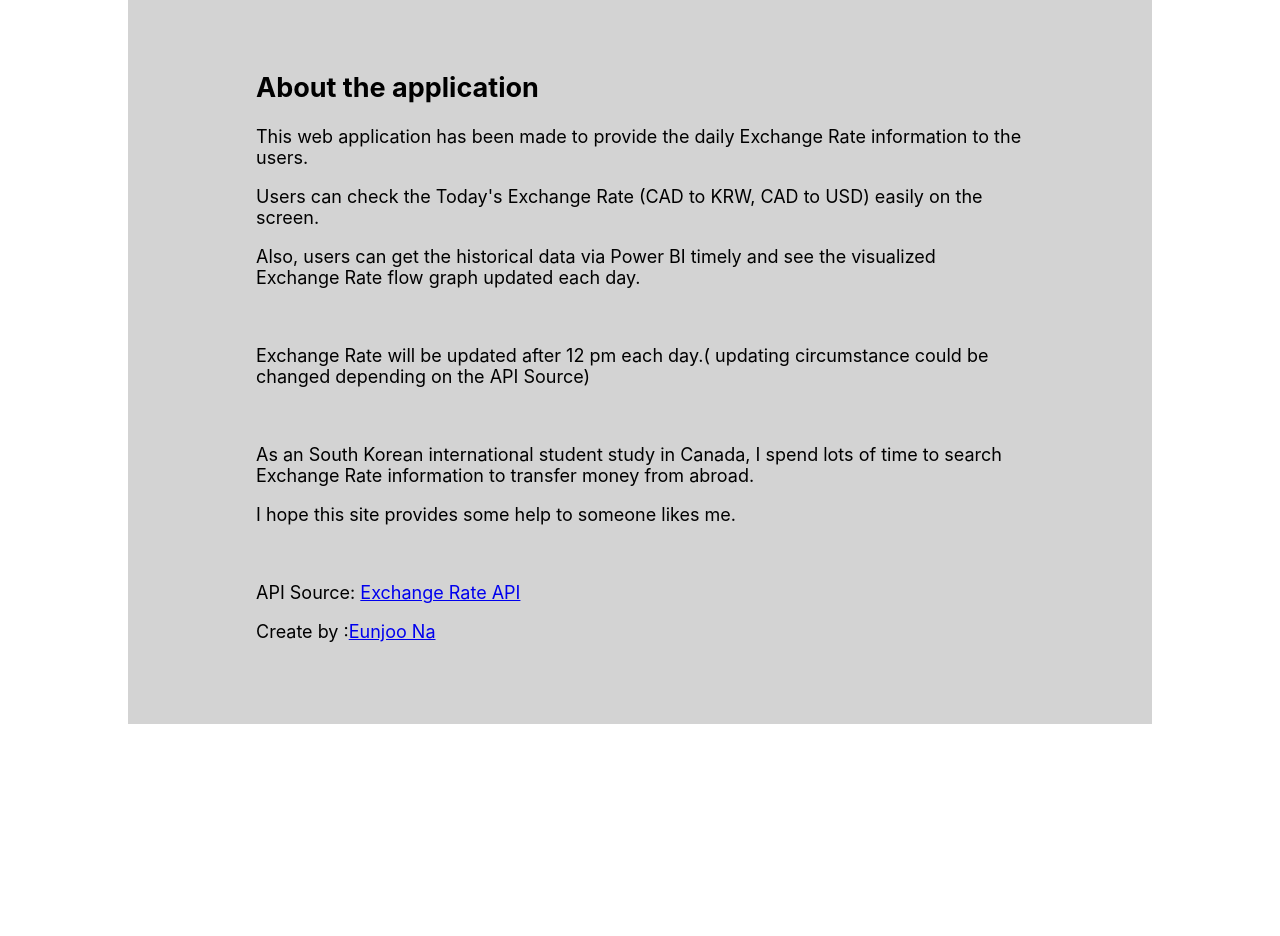
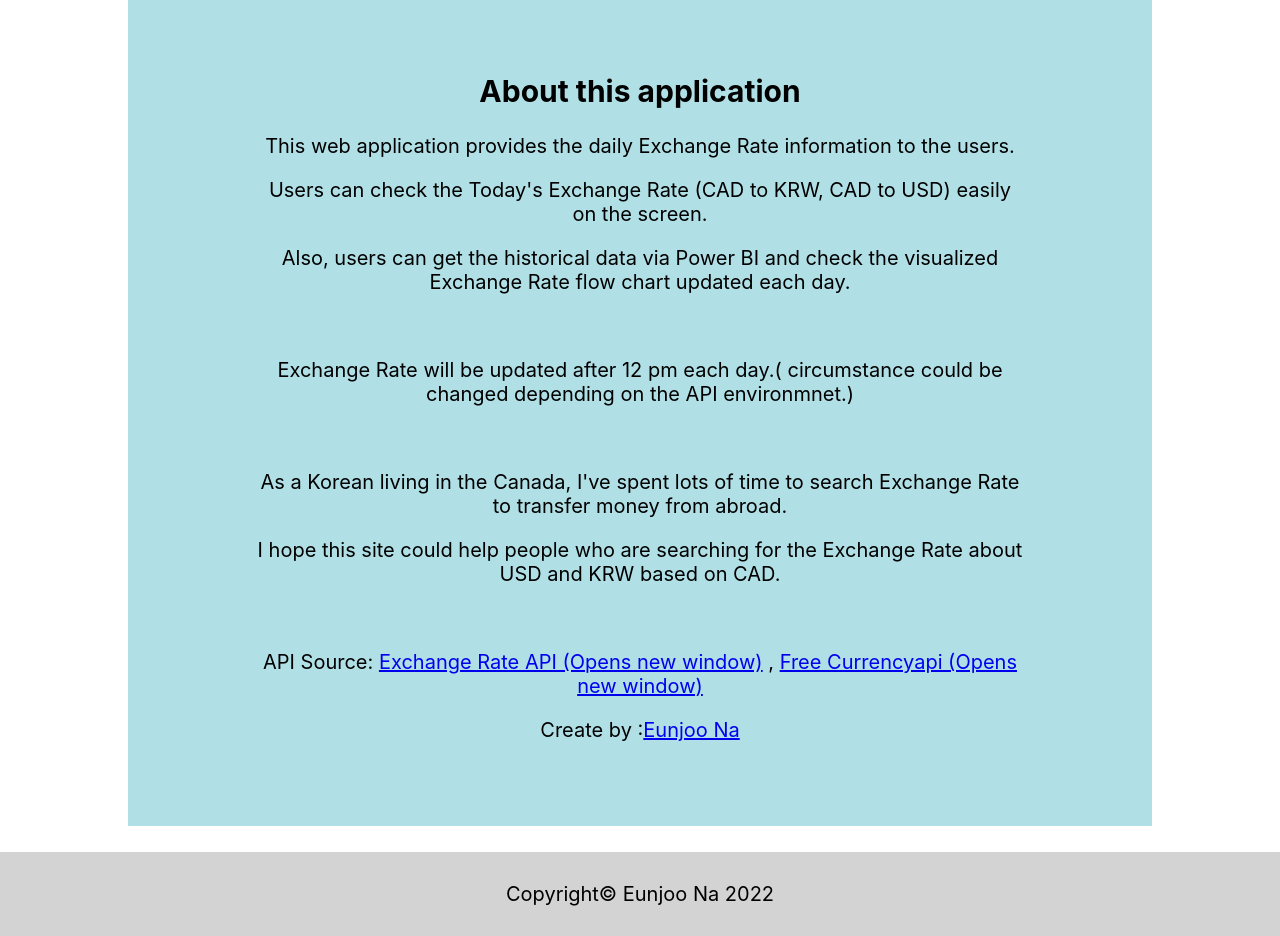
Before and after one commit to dev-eunjoo/Canada-Exchange-Rate-Daily-Dashboard, a React (Create React App) app: page /about in a window 1280 px wide. Shown: the part 640-1576 px from the top of the page. Before the commit the page ends 1390 px from the top, so only its background shows below. Built offline with nearby package versions, Linux system fonts and the light colour scheme.

Commit message:
changed the API

```diff
--- a/src/App.css
+++ b/src/App.css
@@ -3,11 +3,10 @@
 }
 
 body {
-  margin: 0;
   padding: 0;
   font-family: -apple-system, BlinkMacSystemFont, "Segoe UI", Roboto, Oxygen, Ubuntu, Cantarell, "Open Sans", "Helvetica Neue", sans-serif;
-  height: 100%;
-  width: 100%;
+
+  text-align: center;
 }
 
 .loader {
@@ -46,11 +45,14 @@ td {
 
 .graph {
   padding: 30px;
+  margin: auto;
+  width: 75%;
+  height: 90%;
 }
 
 .today {
   text-align: center;
-  background-color: lightskyblue;
+  background-color: powderblue;
   height: 100%;
   display: flex;
   justify-content: center;
@@ -96,7 +98,7 @@ img {
 
 .powerbi_data {
   text-align: center;
-  background-color: lightslategrey;
+  background-color: darkgrey;
   height: 100%;
   display: flex;
   justify-content: center;
--- a/src/routes/About.css
+++ b/src/routes/About.css
@@ -7,11 +7,11 @@ body {
   padding: 0;
   font-family: -apple-system, BlinkMacSystemFont, "Segoe UI", Roboto, Oxygen, Ubuntu, Cantarell, "Open Sans", "Helvetica Neue", sans-serif;
   height: 100%;
-  font-size: large;
+  font-size: 20px;
 }
 
 #introduction {
   margin: 2% 10%;
-  background-color: lightgray;
+  background-color: powderblue;
   padding: 5% 10%;
 }
--- a/src/routes/About.js
+++ b/src/routes/About.js
@@ -5,18 +5,18 @@ function About() {
   return (
     <section className='container'>
       <div id='introduction'>
-        <h2>About the application</h2>
-        <p>This web application has been made to provide the daily Exchange Rate information to the users.</p>
+        <h2>About this application</h2>
+        <p>This web application provides the daily Exchange Rate information to the users.</p>
         <p>Users can check the Today's Exchange Rate (CAD to KRW, CAD to USD) easily on the screen.</p>
-        <p>Also, users can get the historical data via Power BI timely and see the visualized Exchange Rate flow graph updated each day.</p>
+        <p>Also, users can get the historical data via Power BI and check the visualized Exchange Rate flow chart updated each day.</p>
         <br />
-        <p>Exchange Rate will be updated after 12 pm each day.( updating circumstance could be changed depending on the API Source)</p>
+        <p>Exchange Rate will be updated after 12 pm each day.( circumstance could be changed depending on the API environmnet.)</p>
         <br />
-        <p>As an South Korean international student study in Canada, I spend lots of time to search Exchange Rate information to transfer money from abroad.</p>
-        <p>I hope this site provides some help to someone likes me.</p>
+        <p>As a Korean living in the Canada, I've spent lots of time to search Exchange Rate to transfer money from abroad.</p>
+        <p>I hope this site could help people who are searching for the Exchange Rate about USD and KRW based on CAD.</p>
         <br />
         <p>
-          API Source: <a href='https://exchangeratesapi.io/'>Exchange Rate API</a>
+          API Source: <a href='https://exchangeratesapi.io/'>Exchange Rate API (Opens new window)</a> , <a href='https://freecurrencyapi.net/'>Free Currencyapi (Opens new window)</a>
         </p>
         <p>
           Create by :
@@ -25,6 +25,7 @@ function About() {
           </a>
         </p>
       </div>
+      <div className='sign'> Copyright© Eunjoo Na 2022 </div>
     </section>
   );
 }
--- a/src/routes/Home.js
+++ b/src/routes/Home.js
@@ -36,7 +36,7 @@ class Home extends React.Component {
           options={{
             title: {
               display: true,
-              text: "Exchange Rates Graph (CAD to USD) - from 2021.10.01",
+              text: "Exchange Rates Graph (CAD to USD)",
               fontSize: 25
             },
             legend: {
@@ -57,7 +57,7 @@ class Home extends React.Component {
       datasets: [
         {
           label: "Exchange Rate",
-          backgroundColor: "rgba(75,192,192,0.5)",
+          backgroundColor: "lightcyan",
           borderColor: "rgba(0,0,0,1)",
           borderWidth: 2,
           data: datas_krw
@@ -72,7 +72,7 @@ class Home extends React.Component {
           options={{
             title: {
               display: true,
-              text: "Exchange Rates Graph (CAD to KRW) - from 2021.10.01",
+              text: "Exchange Rates Graph (CAD to KRW)",
               fontSize: 25
             },
             legend: {
@@ -95,24 +95,48 @@ class Home extends React.Component {
 
     this.state.reports = today_data;
 
-    const date = today.slice(8, 11);
+    let day = today.slice(8, 11);
 
-    let date_count = 0;
-    if (date.charAt(0) === "0") {
-      date_count = parseInt(date.charAt(1));
+    let month = today.slice(5, 7);
+
+    let month_count = 0;
+    if (month.charAt(0) === "0") {
+      month_count = parseInt(month.charAt(1));
     } else {
-      date_count = parseInt(date);
+      month_count = parseInt(month);
+    }
+
+    let day_count = 0;
+    if (day.charAt(0) === "0") {
+      day_count = parseInt(day.charAt(1));
+    } else {
+      day_count = parseInt(day);
     }
 
     const datas_usa = [];
     const datas_krw = [];
     const dates = [];
 
-    for (var i = 1; i < date_count + 1; i++) {
-      let daily_rate = await axios.get("https://v6.exchangerate-api.com/v6/baeaa176cab9d47e4f3fb8aa/history/CAD/2021/10/" + i);
-      let data_usa = daily_rate.data.conversion_rates.USD;
-      let data_krw = daily_rate.data.conversion_rates.KRW;
-      let date = "2021-10-" + i;
+    let test = await axios.get("https://freecurrencyapi.net/api/v2/historical?apikey=0cfcdd30-7999-11ec-96cb-b78b88907bed&base_currency=CAD&date_from=2022-01-01&date_to=" + today);
+
+    for (let k = 1; k < month_count + 1; k++) {
+      for (var i = 1; i < day_count + 1; i++) {
+        if (k < 10) {
+          month = "0" + k;
+        } else {
+          month = k;
+        }
+
+        if (i < 10) {
+          day = "0" + i;
+        } else {
+          day = i;
+        }
+
+        let date = "2022-" + month + "-" + day;
+        let dataTest = test.data.data[date];
+        let data_usa = dataTest["USD"];
+        let data_krw = dataTest["KRW"];
 
         data_usa = data_usa.toFixed(4);
         data_krw = data_krw.toFixed(4);
@@ -129,6 +153,7 @@ class Home extends React.Component {
       this.setState({
         isLoading: false
       });
+    }
   };
 
   componentDidMount() {
@@ -149,18 +174,19 @@ class Home extends React.Component {
             <Today today={date} krw={reports.KRW} usd={reports.USD} />
             <div className='powerbi_data'>
               <div>
-                <h2 className='powerbi'>Download Exchange Rate Data Record (from 2020.01.01 ~ 10.28) - Power BI</h2>
+                <h2 className='powerbi'>
+                  Click to download{" "}
+                  <a className='download' href='2020 Exchange Rate(2020.01.02-10.28).pbix' download>
+                    Exchange Rate Data Record (From 2020.01.02 to 2020.10.28) - Power BI (pbix, 58kb)
+                  </a>
+                </h2>
               </div>
-
-              <a className='download' href='2020_exchange_rate_1028.pbix' download>
-                Click to download!
-              </a>
             </div>
             <div className='graph_data'>
               <h2>Daily updated Exchange Rates Graph</h2>
             </div>
             {this.render_usd_graph()} {this.render_krw_graph()}
-            <div className='sign'> Copyright© Eunjoo Na 2021 </div>
+            <div className='sign'> Copyright© Eunjoo Na 2022 </div>
           </div>
         )}
       </section>
```
Lines whose indentation alone changed are shown as unchanged.
